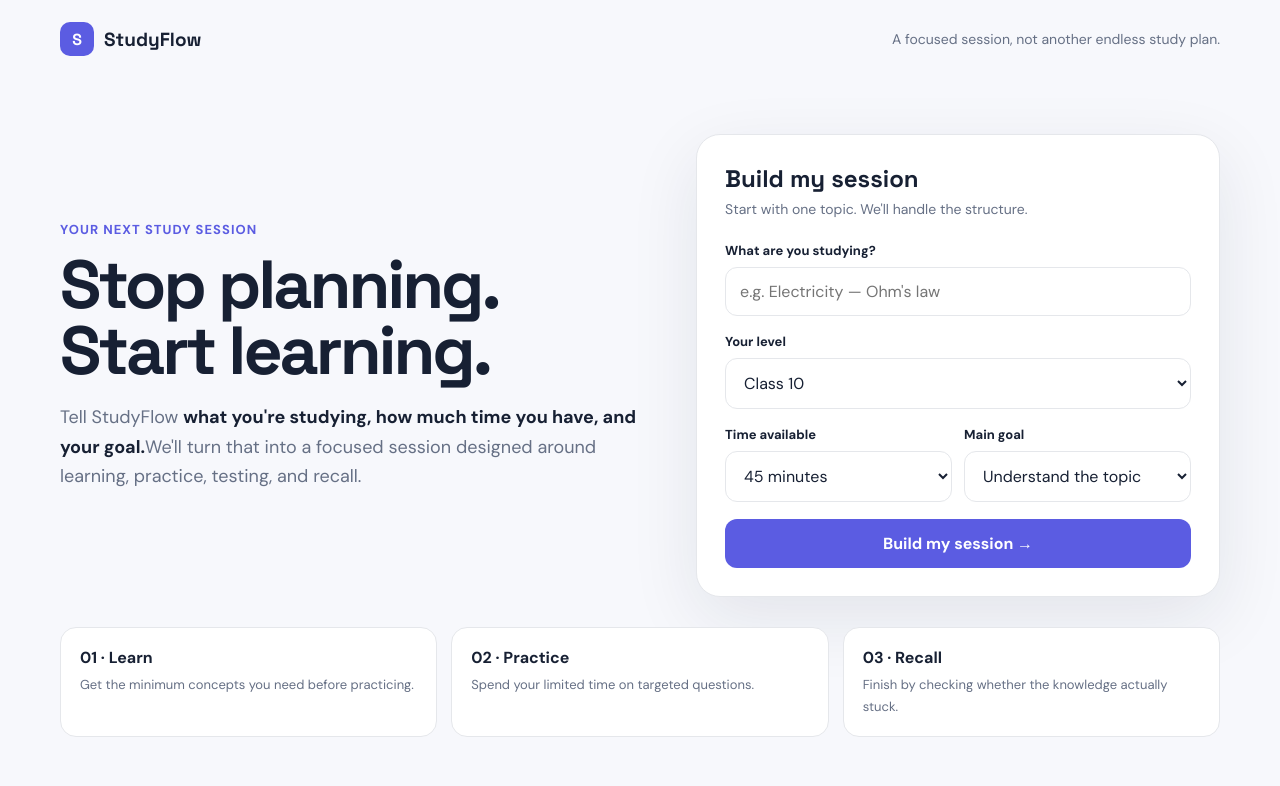
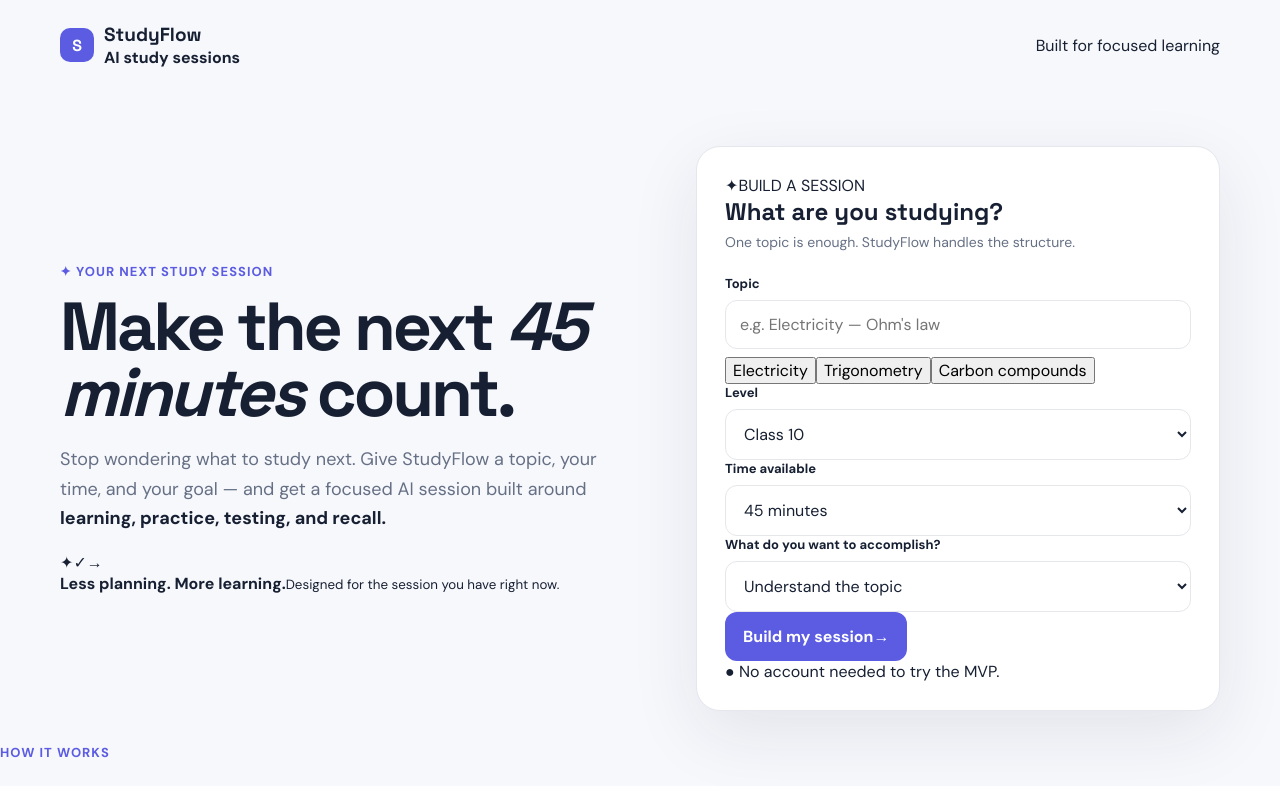
Before and after one commit to vshashank642-cell/ai-study-session, a Next.js app: page / in a window 1280 px wide. Shown: the top 786 px of the page. Built offline with nearby package versions, Linux system fonts and the light colour scheme.

Commit message:
Redesign StudyFlow landing page

```diff
--- a/app/page.tsx
+++ b/app/page.tsx
@@ -4,6 +4,7 @@ import { FormEvent, useState } from "react";
 
 type Step = { time: string; title: string; detail: string };
 type Session = { title: string; steps: Step[] };
+const examples = ["Electricity", "Trigonometry", "Carbon compounds"];
 
 export default function Home() {
   const [topic, setTopic] = useState("");
@@ -15,140 +16,59 @@ export default function Home() {
   const [session, setSession] = useState<Session | null>(null);
 
   async function generateSession(event: FormEvent<HTMLFormElement>) {
-    event.preventDefault();
-    setError("");
-    setSession(null);
-
-    if (!topic.trim()) {
-      setError("Tell us what you want to study first.");
-      return;
-    }
-
+    event.preventDefault(); setError(""); setSession(null);
+    if (!topic.trim()) { setError("Tell us what you want to study first."); return; }
     setLoading(true);
     try {
-      const response = await fetch("/api/study-session", {
-        method: "POST",
-        headers: { "Content-Type": "application/json" },
-        body: JSON.stringify({ topic: topic.trim(), level, minutes: Number(minutes), goal }),
-      });
+      const response = await fetch("/api/study-session", { method: "POST", headers: { "Content-Type": "application/json" }, body: JSON.stringify({ topic: topic.trim(), level, minutes: Number(minutes), goal }) });
       const data = await response.json();
       if (!response.ok) throw new Error(data.error || "Something went wrong.");
       setSession(data.session);
-    } catch (err) {
-      setError(err instanceof Error ? err.message : "Something went wrong.");
-    } finally {
-      setLoading(false);
-    }
+    } catch (err) { setError(err instanceof Error ? err.message : "Something went wrong."); }
+    finally { setLoading(false); }
   }
 
   return (
     <main className="page-shell">
+      <div className="ambient ambient-one" /><div className="ambient ambient-two" />
       <nav className="navbar">
-        <div className="brand">
-          <div className="brand-mark">S</div>
-          <div className="brand-name">StudyFlow</div>
-        </div>
-        <div className="nav-note">A focused session, not another endless study plan.</div>
+        <div className="brand"><div className="brand-mark">S</div><div><div className="brand-name">StudyFlow</div><div className="brand-caption">AI study sessions</div></div></div>
+        <div className="nav-pill"><span className="live-dot" /> Built for focused learning</div>
       </nav>
 
       <section className="hero">
-        <div>
-          <div className="eyebrow">Your next study session</div>
-          <h1>Stop planning.<br />Start learning.</h1>
-          <p className="hero-copy">
-            Tell StudyFlow <strong>what you&apos;re studying, how much time you have, and your goal.</strong>
-            We&apos;ll turn that into a focused session designed around learning, practice, testing, and recall.
-          </p>
+        <div className="hero-copy-block">
+          <div className="eyebrow"><span>✦</span> Your next study session</div>
+          <h1>Make the next <em>45 minutes</em> count.</h1>
+          <p className="hero-copy">Stop wondering what to study next. Give StudyFlow a topic, your time, and your goal — and get a focused AI session built around <strong>learning, practice, testing, and recall.</strong></p>
+          <div className="mini-proof"><div className="avatars"><span>✦</span><span>✓</span><span>→</span></div><div><strong>Less planning. More learning.</strong><small>Designed for the session you have right now.</small></div></div>
         </div>
 
         <form className="planner-card" onSubmit={generateSession}>
-          <h2 className="card-title">Build my session</h2>
-          <p className="card-subtitle">Start with one topic. We&apos;ll handle the structure.</p>
-
-          <div className="form-grid">
-            <div className="field">
-              <label htmlFor="topic">What are you studying?</label>
-              <input
-                id="topic"
-                value={topic}
-                onChange={(e) => setTopic(e.target.value)}
-                placeholder="e.g. Electricity — Ohm&apos;s law"
-                maxLength={200}
-              />
-            </div>
-
-            <div className="field">
-              <label htmlFor="level">Your level</label>
-              <select id="level" value={level} onChange={(e) => setLevel(e.target.value)}>
-                <option>Class 8</option>
-                <option>Class 9</option>
-                <option>Class 10</option>
-                <option>Class 11</option>
-                <option>Class 12</option>
-                <option>College</option>
-                <option>Other</option>
-              </select>
-            </div>
-
-            <div className="time-row">
-              <div className="field">
-                <label htmlFor="minutes">Time available</label>
-                <select id="minutes" value={minutes} onChange={(e) => setMinutes(e.target.value)}>
-                  <option value="15">15 minutes</option>
-                  <option value="30">30 minutes</option>
-                  <option value="45">45 minutes</option>
-                  <option value="60">1 hour</option>
-                  <option value="90">90 minutes</option>
-                  <option value="120">2 hours</option>
-                </select>
-              </div>
-              <div className="field">
-                <label htmlFor="goal">Main goal</label>
-                <select id="goal" value={goal} onChange={(e) => setGoal(e.target.value)}>
-                  <option>Understand the topic</option>
-                  <option>Prepare for a test</option>
-                  <option>Practice problems</option>
-                  <option>Revise quickly</option>
-                </select>
-              </div>
-            </div>
-
-            <button className="primary-button" type="submit" disabled={loading}>
-              {loading ? "Building your session…" : "Build my session →"}
-            </button>
-
-            {error && <div className="result-error" role="alert">{error}</div>}
+          <div className="card-topline"><span className="spark">✦</span><span>BUILD A SESSION</span></div>
+          <h2 className="card-title">What are you studying?</h2><p className="card-subtitle">One topic is enough. StudyFlow handles the structure.</p>
+          <div className="field"><label htmlFor="topic">Topic</label><input id="topic" value={topic} onChange={(e) => setTopic(e.target.value)} placeholder="e.g. Electricity — Ohm's law" maxLength={200} autoComplete="off" /><div className="example-row">{examples.map((example) => <button type="button" key={example} onClick={() => setTopic(example)}>{example}</button>)}</div></div>
+          <div className="form-two-col">
+            <div className="field"><label htmlFor="level">Level</label><select id="level" value={level} onChange={(e) => setLevel(e.target.value)}><option>Class 8</option><option>Class 9</option><option>Class 10</option><option>Class 11</option><option>Class 12</option><option>College</option><option>Other</option></select></div>
+            <div className="field"><label htmlFor="minutes">Time available</label><select id="minutes" value={minutes} onChange={(e) => setMinutes(e.target.value)}><option value="15">15 minutes</option><option value="30">30 minutes</option><option value="45">45 minutes</option><option value="60">1 hour</option><option value="90">90 minutes</option><option value="120">2 hours</option></select></div>
           </div>
+          <div className="field"><label htmlFor="goal">What do you want to accomplish?</label><select id="goal" value={goal} onChange={(e) => setGoal(e.target.value)}><option>Understand the topic</option><option>Prepare for a test</option><option>Practice problems</option><option>Revise quickly</option></select></div>
+          <button className="primary-button" type="submit" disabled={loading}><span>{loading ? "Building your session…" : "Build my session"}</span><span className="button-arrow">→</span></button>
+          {error && <div className="result-error" role="alert">{error}</div>}
+          <div className="privacy-note"><span>●</span> No account needed to try the MVP.</div>
         </form>
       </section>
 
-      <section className="proof-row" aria-label="How StudyFlow works">
-        <div className="proof"><b>01 · Learn</b><span>Get the minimum concepts you need before practicing.</span></div>
-        <div className="proof"><b>02 · Practice</b><span>Spend your limited time on targeted questions.</span></div>
-        <div className="proof"><b>03 · Recall</b><span>Finish by checking whether the knowledge actually stuck.</span></div>
+      <section className="process-section"><div className="section-heading"><span className="eyebrow">HOW IT WORKS</span><h2>A study session with a purpose.</h2></div>
+        <div className="process-grid">
+          <div className="process-card"><div className="process-number">01</div><div className="process-icon">◒</div><h3>Learn</h3><p>Start with the concepts that matter most for your goal.</p></div>
+          <div className="process-card featured"><div className="process-number">02</div><div className="process-icon">✦</div><h3>Practice</h3><p>Turn understanding into ability with targeted practice.</p></div>
+          <div className="process-card"><div className="process-number">03</div><div className="process-icon">✓</div><h3>Recall</h3><p>Finish by checking what actually stayed in your memory.</p></div>
+        </div>
       </section>
 
-      {session && (
-        <section className="result-wrap">
-          <div className="result-card">
-            <div className="eyebrow">Your session</div>
-            <h2>{session.title}</h2>
-            <div className="session-list">
-              {session.steps.map((step, index) => (
-                <div className="session-step" key={`${step.title}-${index}`}>
-                  <div className="step-time">{step.time}</div>
-                  <div>
-                    <div className="step-title">{step.title}</div>
-                    <div className="step-detail">{step.detail}</div>
-                  </div>
-                </div>
-              ))}
-            </div>
-          </div>
-        </section>
-      )}
-
-      <footer className="footer">StudyFlow MVP · Built to test whether focused AI study sessions are genuinely useful.</footer>
+      {session && <section className="result-wrap"><div className="result-card"><div className="result-header"><div><div className="eyebrow">YOUR SESSION</div><h2>{session.title}</h2></div><div className="result-badge">AI planned</div></div><div className="session-list">{session.steps.map((step, index) => <div className="session-step" key={`${step.title}-${index}`}><div className="step-index">{String(index + 1).padStart(2, "0")}</div><div className="step-time">{step.time}</div><div><div className="step-title">{step.title}</div><div className="step-detail">{step.detail}</div></div></div>)}</div></div></section>}
+      <footer className="footer"><div><strong>StudyFlow</strong> · AI-powered focused study sessions</div><div>Built to help students spend less time planning and more time learning.</div></footer>
     </main>
   );
 }
```
